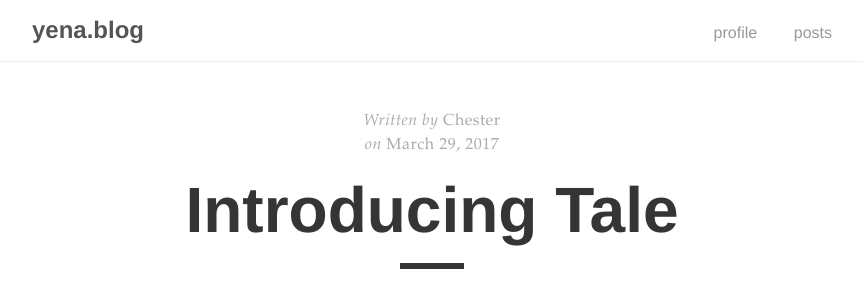
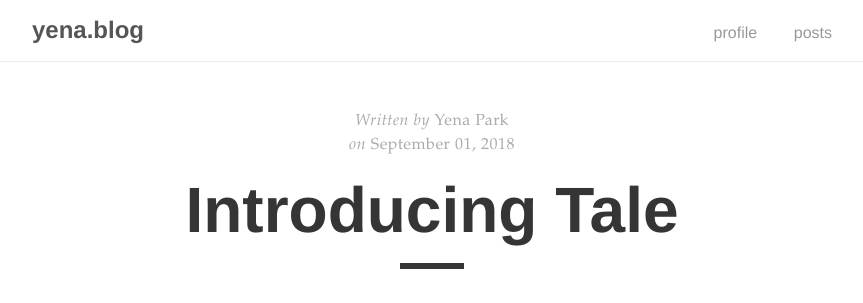
Before and after one commit to Yena-Park/yena-park.github.io, a Jekyll site: the page built from _posts/2018-09-01-introducing-tale.md, in a window 1280 px wide. Shown: the top 303 px of the page, without its empty margins (208-1071 px from the left). Built offline with Jekyll 4.4.1, drawn with Linux system fonts in a browser that asks for light colours.

Commit message:
Update and rename 2017-03-29-introducing-tale.md to 2018-09-01-introducing-tale.md

```diff
--- a/_posts/2017-03-29-introducing-tale.md
+++ b/_posts/2018-09-01-introducing-tale.md
@@ -1,7 +1,7 @@
 ---
 layout: post
 title:  "Introducing Tale"
-author: "Chester"
+author: "Yena Park"
 ---
 
 Tale is a minimal [Jekyll](https://jekyllrb.com/) theme curated for storytellers. It is designed and developed by [myself](https://github.com/chesterhow/) for a friend who writes short stories.
```
